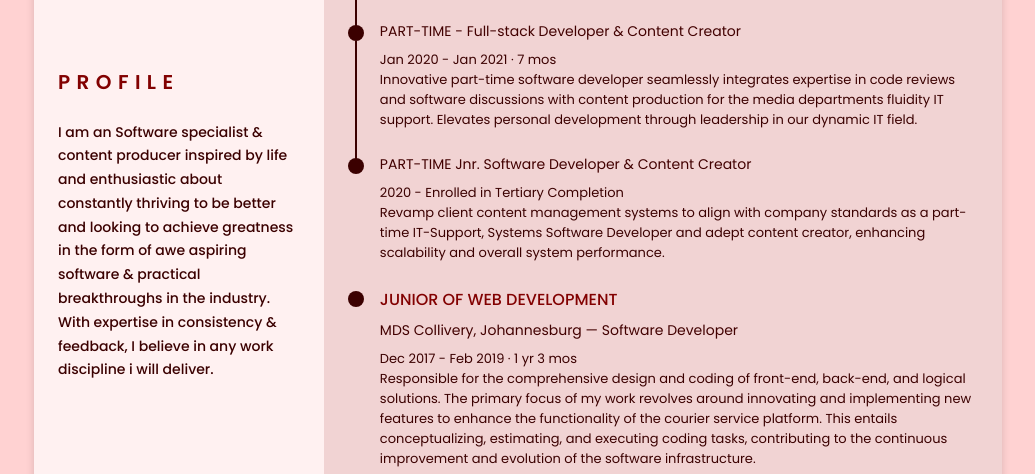
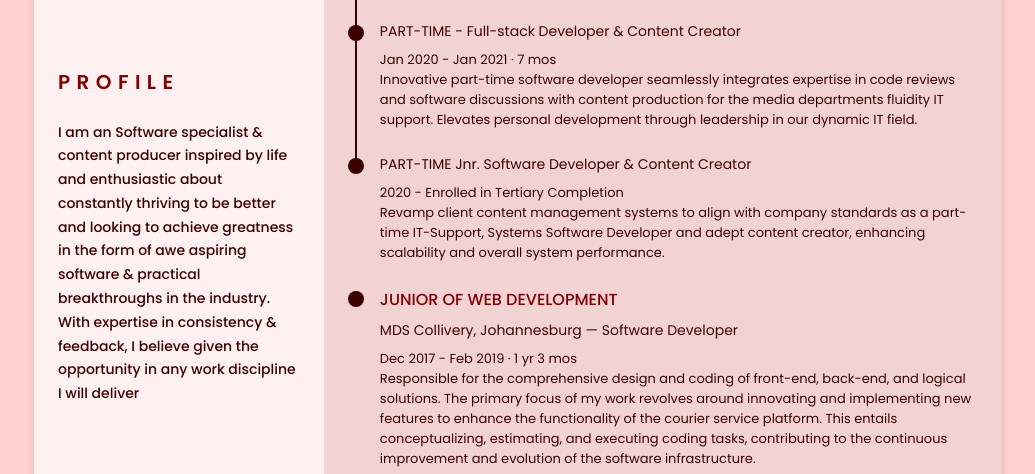
Before and after one commit to Kreedix/resume, a plain HTML site: page index.html in a window 1280 px wide. Shown: the part 448-922 px from the top of the page, without its empty margins (122-1157 px from the left). Drawn offline with nearby package versions, Linux system fonts and the light colour scheme.

Commit message:
staying inspired

```diff
--- a/index.html
+++ b/index.html
@@ -141,8 +141,8 @@
                 looking to achieve greatness in the form of awe aspiring
                 software & practical breakthroughs in the industry.
                 <br />
-                With expertise in consistency & feedback, I believe in any work
-                discipline i will deliver.
+                With expertise in consistency & feedback, I believe given the
+                opportunity in any work discipline I will deliver
               </p>
             </div>
           </section>
@@ -253,8 +253,8 @@
                   <h3 class="experience__title">SUMMARY</h3>
                   <div class="experience__desc">
                     As a seasoned IT innovator, I'm excited to propel any
-                    company to new heights in a industry as a dynamic software design
-                    Engineer. My proven leadership saw a team achieve a
+                    company to new heights in a industry as a dynamic software
+                    design Engineer. My proven leadership saw a team achieve a
                     20% efficiency boost and 15% project timeline reduction
                     through cutting-edge software solutions. With expertise in
                     Design & Programming, I believe I’m primed to bring
```
